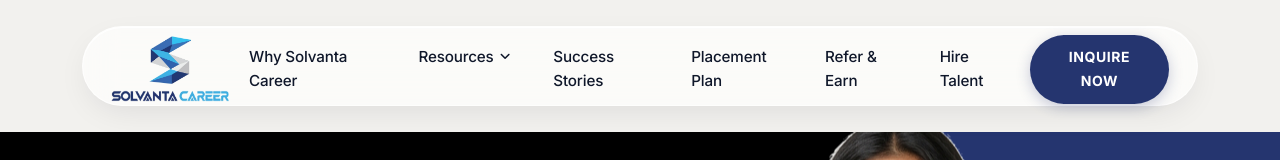
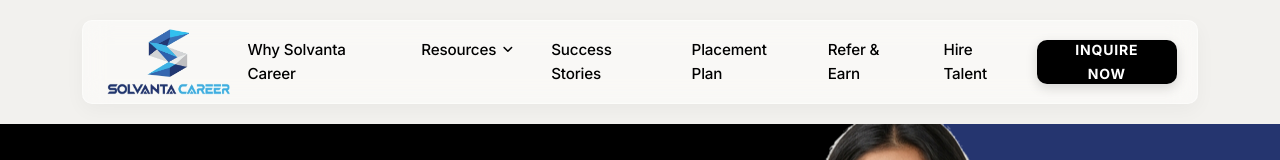
Before and after one commit to ridhamgohel2007-cmyk/solavanta-careers, a plain HTML site: page index.html in a window 1280 px wide. Shown: the top 160 px of the page. Drawn offline with Linux system fonts and the light colour scheme; files whose address does not match are found by name.

Commit message:
Style navbar to transparent frosted glass matching reference with black INQUIRE NOW button, and clean student arch by removing all chips and dots

```diff
--- a/index.html
+++ b/index.html
@@ -519,80 +519,93 @@ img:is([sizes=auto i],[sizes^="auto," i]){contain-intrinsic-size:3000px 1500px}
 			scroll-margin-top: 105px !important;
 		}
 
-		/* ===== Ultra-Premium Transparent Frosted Glass Floating Navbar ===== */
+		/* ===== Exact Transparent Frosted Glass Navbar Matching Reference ===== */
 		.header-section {
 			position: sticky !important;
 			top: 1.25rem !important;
+			margin: 1.25rem 0 !important;
 			z-index: 99999 !important;
-			transition: all 0.35s cubic-bezier(0.16, 1, 0.3, 1) !important;
+			transition: all 0.3s ease !important;
 		}
 
 		.header-section .header-section-inner {
-			background: rgba(255, 255, 255, 0.68) !important;
-			backdrop-filter: blur(16px) saturate(180%) !important;
-			-webkit-backdrop-filter: blur(16px) saturate(180%) !important;
-			border: 1px solid rgba(255, 255, 255, 0.65) !important;
-			border-radius: 50rem !important;
-			box-shadow: 0 10px 32px -8px rgba(15, 23, 42, 0.10), inset 0 1px 0 0 rgba(255, 255, 255, 0.95) !important;
-			padding: 0.5rem 1.75rem !important;
-			min-height: 64px !important;
-			transition: all 0.35s cubic-bezier(0.16, 1, 0.3, 1) !important;
+			background: rgba(255, 255, 255, 0.52) !important;
+			backdrop-filter: blur(14px) saturate(160%) !important;
+			-webkit-backdrop-filter: blur(14px) saturate(160%) !important;
+			border: 1px solid rgba(255, 255, 255, 0.45) !important;
+			border-radius: 0.625rem !important; /* Clean modern 10px rounded corners matching reference */
+			box-shadow: 0px 6px 20px rgba(0, 0, 0, 0.04) !important;
+			padding: 0.5rem 1.25rem 0.5rem 1.5rem !important;
+			height: auto !important;
+			min-height: 68px !important;
+			display: flex !important;
+			align-items: center !important;
+			transition: all 0.3s ease !important;
 		}
 
 		.header-section.scrolled .header-section-inner {
-			background: rgba(255, 255, 255, 0.88) !important;
-			backdrop-filter: blur(20px) saturate(190%) !important;
-			-webkit-backdrop-filter: blur(20px) saturate(190%) !important;
-			border: 1px solid rgba(226, 232, 240, 0.85) !important;
-			box-shadow: 0 14px 38px -8px rgba(37, 53, 111, 0.14) !important;
-			padding: 0.4rem 1.75rem !important;
+			background: rgba(255, 255, 255, 0.82) !important;
+			backdrop-filter: blur(18px) saturate(180%) !important;
+			-webkit-backdrop-filter: blur(18px) saturate(180%) !important;
+			border: 1px solid rgba(226, 232, 240, 0.75) !important;
+			box-shadow: 0 10px 25px -5px rgba(0, 0, 0, 0.08) !important;
+		}
+
+		.header-section .navbar {
+			width: 100% !important;
+			padding: 0 !important;
 		}
 
 		.header-section .navbar-nav .nav-link {
-			color: #0F172A !important;
+			color: #000000 !important;
+			font-family: 'Inter', sans-serif !important;
 			font-weight: 500 !important;
 			font-size: 0.95rem !important;
-			padding: 0.45rem 0.9rem !important;
-			border-radius: 50rem !important;
-			transition: all 0.25s ease !important;
+			padding: 0.5rem 0.75rem !important;
+			background: transparent !important;
+			border-radius: 0 !important;
+			transition: color 0.2s ease !important;
 		}
 
 		.header-section .navbar-nav .nav-link:hover,
 		.header-section .navbar-nav .nav-link.active {
 			color: #43AEE3 !important;
-			background: rgba(67, 174, 227, 0.10) !important;
-		}
-
+			background: transparent !important;
+		}
+
+		/* INQUIRE NOW button matching exact reference image */
 		.header-section .btn-black {
+			background: #000000 !important;
+			color: #FFFFFF !important;
+			border-radius: 0.625rem !important; /* 10px rounded rect */
+			padding: 0.625rem 1.35rem !important;
+			height: 2.75rem !important;
+			font-family: 'Inter', sans-serif !important;
+			font-size: 0.875rem !important;
+			font-weight: 700 !important;
+			letter-spacing: 0.06em !important;
+			text-transform: uppercase !important;
+			display: inline-flex !important;
+			align-items: center !important;
+			justify-content: center !important;
+			border: none !important;
+			box-shadow: 0 4px 12px rgba(0, 0, 0, 0.15) !important;
+			transition: all 0.25s ease !important;
+		}
+
+		.header-section .btn-black:hover {
 			background: #25356F !important;
 			color: #FFFFFF !important;
-			border-radius: 50rem !important;
-			padding: 0.65rem 1.6rem !important;
-			font-size: 0.875rem !important;
-			font-weight: 700 !important;
-			letter-spacing: 0.04em !important;
-			box-shadow: 0 4px 14px rgba(37, 53, 111, 0.25) !important;
-			transition: all 0.3s ease !important;
-			border: none !important;
-		}
-
-		.header-section .btn-black:hover {
-			background: #43AEE3 !important;
-			color: #FFFFFF !important;
 			transform: translateY(-2px) !important;
-			box-shadow: 0 6px 22px rgba(67, 174, 227, 0.48) !important;
+			box-shadow: 0 6px 18px rgba(37, 53, 111, 0.35) !important;
 		}
 
 		@media (max-width: 1199px) {
-			.header-section .header-section-inner {
-				border-radius: 1.25rem !important;
-				padding: 0.6rem 1rem !important;
-			}
 			.header-section .navbar-collapse {
 				background: rgba(255, 255, 255, 0.96) !important;
 				backdrop-filter: blur(20px) !important;
 				-webkit-backdrop-filter: blur(20px) !important;
-				border-radius: 1rem !important;
+				border-radius: 0.625rem !important;
 				border: 1px solid rgba(226, 232, 240, 0.9) !important;
 				box-shadow: 0 15px 35px rgba(0,0,0,0.15) !important;
 			}
@@ -1405,7 +1418,7 @@ img:is([sizes=auto i],[sizes^="auto," i]){contain-intrinsic-size:3000px 1500px}
 				<div class="row">
 					<div class="col-12 col-lg-6">
 						<div class="image-box scroll-reveal-zoom">
-							<img src="assets/images/student-girl-img-1.png?v=9" alt="Solvanta Career Student">
+							<img src="assets/images/student-girl-img-1.png?v=10" alt="Solvanta Career Student">
 						</div>
 					</div>
 					<div class="col-12 col-lg-6">
```
Also changed, not shown: assets/images/student-girl-img-1.png.
